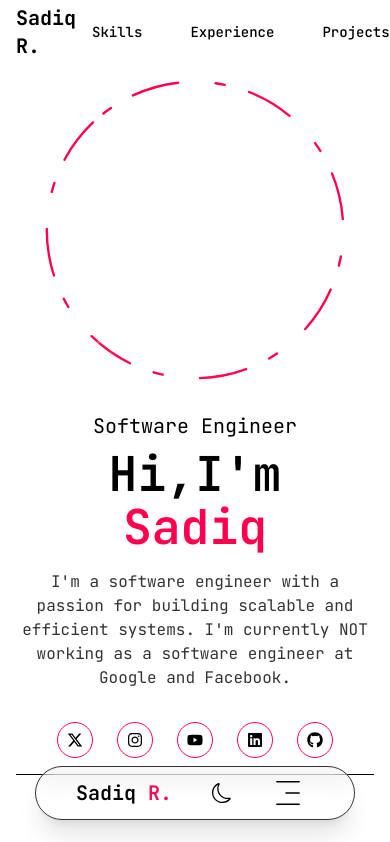
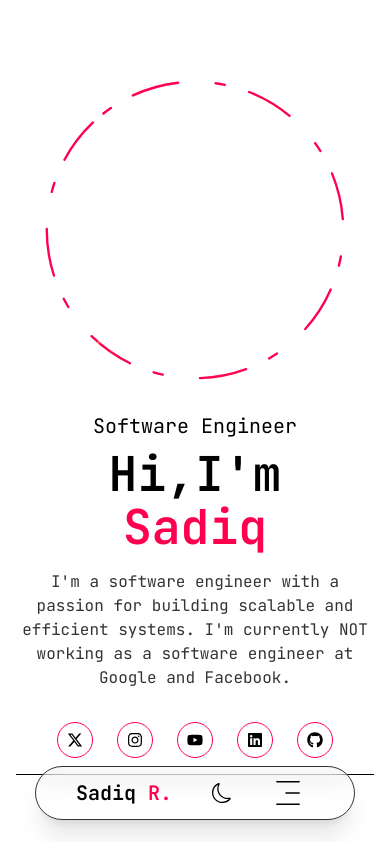
Before and after one commit to sadiqram/updated-portfolio, a Next.js app: page / in a window 390 px wide. Shown: the top 842 px of the page. Built offline with nearby package versions, Linux system fonts and the light colour scheme.

Commit message:
Fix header display on mobile screens. header needs to be hidden when mobiledock is visible

```diff
--- a/components/HeaderWrapper.tsx
+++ b/components/HeaderWrapper.tsx
@@ -15,7 +15,7 @@
 
   return (
     <>
-      <header className="fixed top-0 left-0 right-0 z-50 bg-background/80 backdrop-blur-sm">
+      <header className="fixed top-0 left-0 right-0 z-50 bg-background/80 backdrop-blur-sm hidden md:block">
         <div className="container mx-auto px-4 xl:px-0">
           <div className="flex items-center justify-between h-16">
             <div className="flex items-center gap-4">
@@ -24,19 +24,19 @@
               </Link>
             </div>
             <nav className="flex items-center gap-4">
-              <Button variant="ghost" onClick={() => scrollToSection("skills")} className="relative group ">
+              <Button variant="ghost" onClick={() => scrollToSection("skills")} className="relative group">
                 Skills
                 <span className="absolute bottom-0 left-1/2 w-0 h-0.5 bg-primary transition-all duration-300 group-hover:w-full group-hover:left-0"></span>
               </Button>
-              <Button variant="ghost" onClick={() => scrollToSection("experience")} className="relative group ">
+              <Button variant="ghost" onClick={() => scrollToSection("experience")} className="relative group">
                 Experience
                 <span className="absolute bottom-0 left-1/2 w-0 h-0.5 bg-primary transition-all duration-300 group-hover:w-full group-hover:left-0"></span>
               </Button>
-              <Button variant="ghost" onClick={() => scrollToSection("projects")} className="relative group ">
+              <Button variant="ghost" onClick={() => scrollToSection("projects")} className="relative group">
                 Projects
                 <span className="absolute bottom-0 left-1/2 w-0 h-0.5 bg-primary transition-all duration-300 group-hover:w-full group-hover:left-0"></span>
               </Button>
-              <Button variant="ghost" onClick={() => scrollToSection("contact")} className="relative group ">
+              <Button variant="ghost" onClick={() => scrollToSection("contact")} className="relative group">
                 Contact
                 <span className="absolute bottom-0 left-1/2 w-0 h-0.5 bg-primary transition-all duration-300 group-hover:w-full group-hover:left-0"></span>
               </Button>
```
